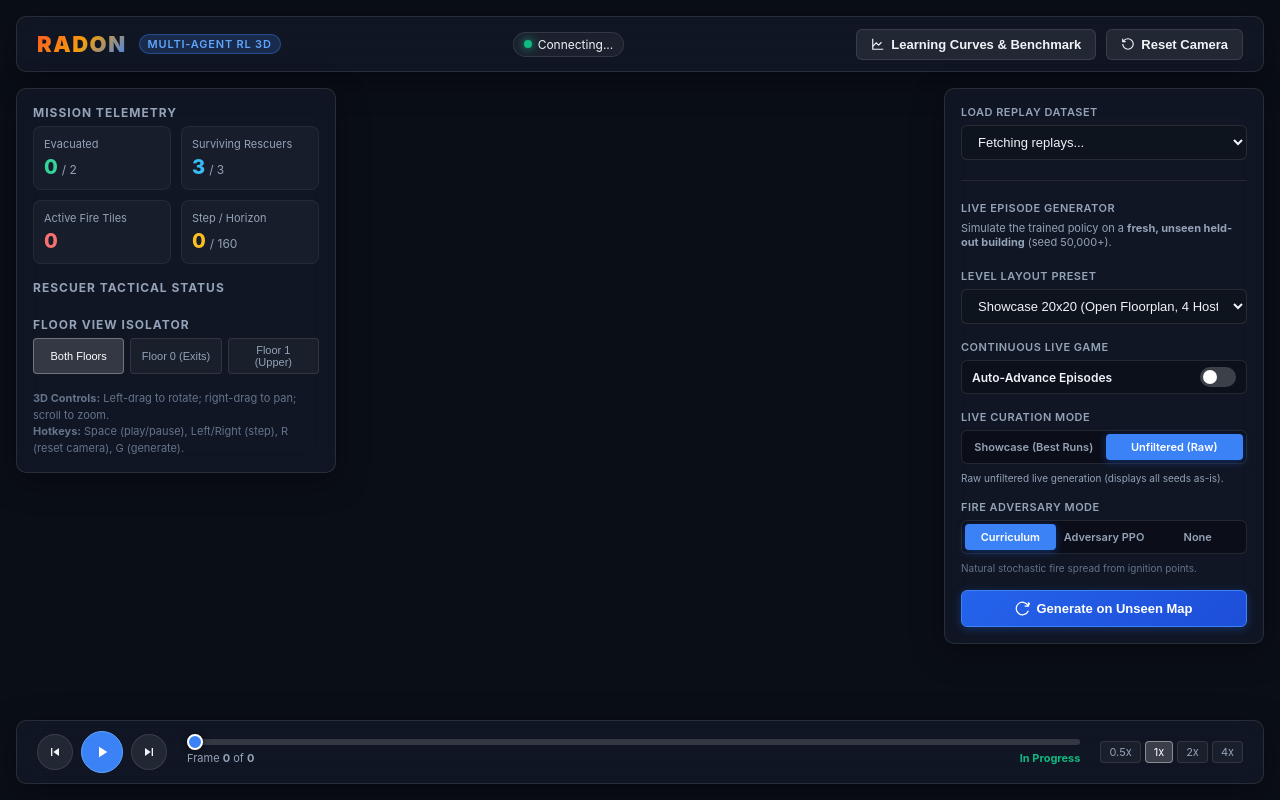
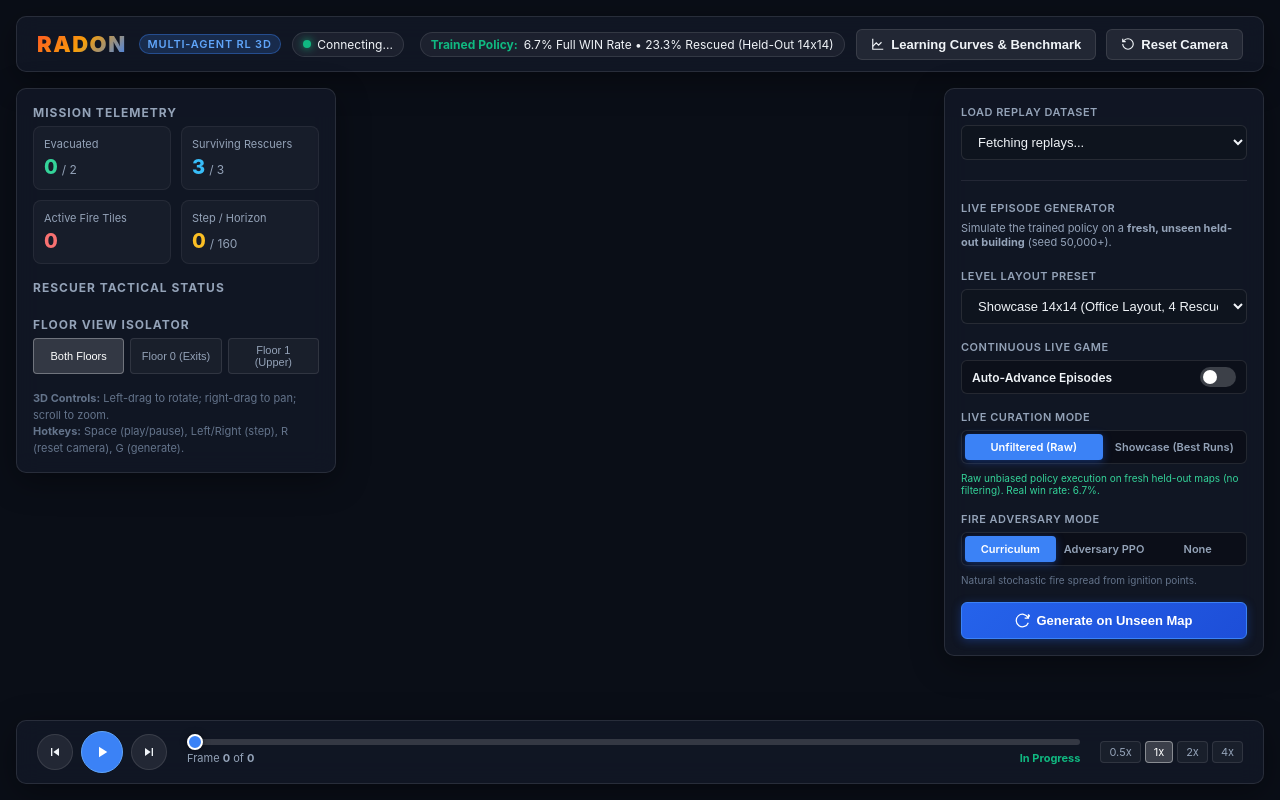
Before and after one commit to Apres-Tech/RADON, a plain HTML site: page dashboard/index.html in a window 1280 px wide. Both pictures are taken after a click on the element "Unfiltered (Raw)". Drawn offline with nearby package versions, Linux system fonts and the light colour scheme; no server answers; files whose address does not match are found by name.

Commit message:
feat(dashboard): honest verdicts for all runs; labeled curation; real on-screen win stat; DEVLOG day 7

```diff
--- a/dashboard/app.js
+++ b/dashboard/app.js
@@ -38,7 +38,7 @@ let currentFloorFilter = "both"; // "both", "0", "1"
 let currentFireMode = "curriculum";
 let currentPreset = "showcase";
 let isContinuousLive = false;
-let curationMode = "showcase"; // "showcase" (curated best real runs) or "unfiltered" (raw)
+let curationMode = "unfiltered"; // "unfiltered" (default: raw honest view) or "showcase" (curated best runs)
 
 // Three.js groups
 let buildingGroup = null;
@@ -874,7 +874,7 @@ async function generateUnseenEpisode(isManualClick = true) {
         fire_mode: currentFireMode,
         seed: Math.floor(50000 + Math.random() * 49999),
         preset: currentPreset,
-        max_steps: currentPreset === "showcase" ? 350 : 160,
+        max_steps: currentPreset === "showcase" ? 220 : (currentPreset === "showcase_hard" ? 400 : (currentPreset === "training_day3" ? 200 : 160)),
       };
 
       const res = await fetch("/generate", {
@@ -903,7 +903,7 @@ async function generateUnseenEpisode(isManualClick = true) {
     }
 
     const summary = chosenReplay.summary || {};
-    const curationTag = curationMode === "showcase" ? "Showcase Curated" : "Unfiltered";
+    const curationTag = curationMode === "showcase" ? "Showcase Filtered" : "Unfiltered Raw";
     const title = `${curationTag} (Seed ${summary.seed}, ${summary.fire_mode})`;
 
     loadReplay(chosenReplay, title);
@@ -1068,11 +1068,11 @@ function setupEventHandlers() {
       curationMode = btn.dataset.curation;
 
       if (curationMode === "showcase") {
-        dom.curationCaption.textContent = "Featuring verified real runs with ≥1 rescue on fresh held-out maps.";
+        dom.curationCaption.textContent = "Filtered for presentation: showing runs where at least 1 rescue occurred. Raw policy win rate: 6.7%.";
+        dom.curationCaption.style.color = "#f59e0b";
+      } else {
+        dom.curationCaption.textContent = "Raw unbiased policy execution on fresh held-out maps (no filtering). Real win rate: 6.7%.";
         dom.curationCaption.style.color = "#34d399";
-      } else {
-        dom.curationCaption.textContent = "Raw unfiltered live generation (displays all seeds as-is).";
-        dom.curationCaption.style.color = "#94a3b8";
       }
     });
   });
--- a/dashboard/index.html
+++ b/dashboard/index.html
@@ -35,6 +35,10 @@
       <div class="status-pill" id="device-pill" style="display:none;">
         <span style="color:#a78bfa; font-weight:700;">GPU:</span>
         <span id="device-text">CUDA</span>
+      </div>
+      <div class="status-pill benchmark-pill" id="benchmark-stat-pill" title="Official held-out evaluation across 30 fresh unseen maps (seeds 50000..50029)">
+        <span style="color:#10b981; font-weight:700;">Trained Policy:</span>
+        <span id="benchmark-stat-text">6.7% Full WIN Rate &bull; 23.3% Rescued (Held-Out 14x14)</span>
       </div>
     </div>
     <div class="header-actions">
@@ -116,7 +120,8 @@
     <div class="control-group">
       <div class="control-label">Level Layout Preset</div>
       <select id="preset-select" class="input-select">
-        <option value="showcase" selected>Showcase 20x20 (Open Floorplan, 4 Hostages)</option>
+        <option value="showcase" selected>Showcase 14x14 (Office Layout, 4 Rescuers, 3 Hostages)</option>
+        <option value="showcase_hard">Showcase 20x20 Hard (5 Rescuers, 4 Hostages)</option>
         <option value="training_day4_base">Day 4 Base 10x10 (Solvable 2-Floor)</option>
         <option value="training_day3">Day 3 Standard 12x12 (4 Rescuers)</option>
       </select>
@@ -136,11 +141,11 @@
     <div class="control-group">
       <div class="control-label">Live Curation Mode</div>
       <div class="segmented-control" id="curation-mode-control">
-        <div class="segmented-btn active" data-curation="showcase">Showcase (Best Runs)</div>
-        <div class="segmented-btn" data-curation="unfiltered">Unfiltered (Raw)</div>
+        <div class="segmented-btn active" data-curation="unfiltered">Unfiltered (Raw)</div>
+        <div class="segmented-btn" data-curation="showcase">Showcase (Best Runs)</div>
       </div>
       <div id="curation-caption" style="font-size:10px; color:#34d399; margin-top:2px;">
-        Featuring verified real runs with &ge;1 rescue on fresh held-out maps.
+        Raw unbiased policy execution on fresh held-out maps (no filtering). Real win rate: 6.7%.
       </div>
     </div>
 
```
Also changed, not shown: 2 other files.
